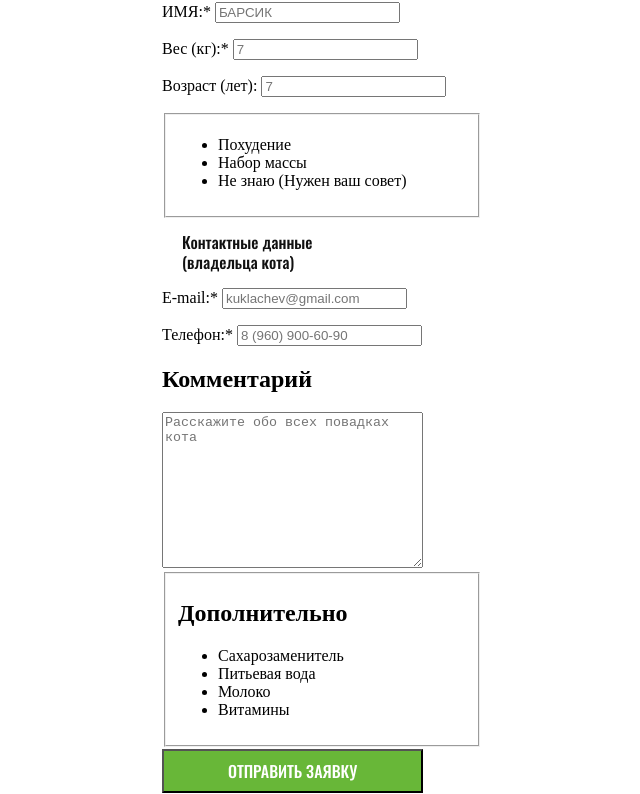
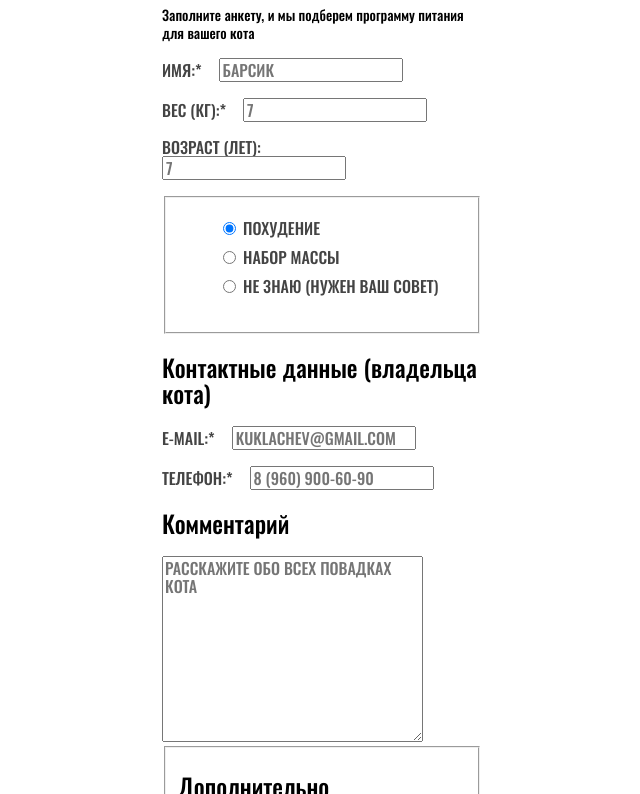
Before and after one commit to htmlacademy-adaptive/2379901-cat-energy-1, a plain HTML site: page source/form.html in a window 1280 px wide. Shown: the part 391-1185 px from the top of the page, without its empty margins (318-958 px from the left). Drawn offline with nearby package versions, Linux system fonts and the light colour scheme; files that its build step writes are made by us from their sources.

Commit message:
Добавляет стили страницы форм

```diff
--- a/source/form.html
+++ b/source/form.html
@@ -46,87 +46,87 @@
         <form class="form-application" action="https://echo.htmlacademy.ru/" method="post">
           <p>
             <label class="form-application__label" for="appointment-name">ИМЯ:*</label>
-            <input class="form-application__name" type="text" name="appointment-name" id="appointment-name" placeholder="БАРСИК" required>
+            <input class="form-application__name form-application" type="text" name="appointment-name" id="appointment-name" placeholder="БАРСИК" required>
           </p>
           <p>
             <label class="form-application__label" for="appointment-weight">Вес (кг):*</label>
-            <input class="form-application__weight" type="number" name="appointment-weight" id="appointment-weight" placeholder="7" required>
+            <input class="form-application__weight form-application" type="number" name="appointment-weight" id="appointment-weight" placeholder="7" required>
           </p>
           <p>
             <label class="form-application__label" for="appointment-age">Возраст (лет):</label>
-            <input class="form-application__age" type="number" name="appointment-age" id="appointment-age" placeholder="7">
+            <input class="form-application__age form-application" type="number" name="appointment-age" id="appointment-age" placeholder="7">
           </p>
         </form>
         <fieldset class="fiter-group">
           <ul class="fiter-group__list">
             <li class="fiter-group__item">
               <label class="fiter-group__control">
-                <input class="visually-hidden fiter-group__control-input" type="radio" name="purpose" checked>
+                <input class="fiter-group__control-input" type="radio" name="purpose" checked>
                 <span class="fiter-group__control-mark"></span>
                 <span class="fiter-group__control-label">Похудение</span>
               </label>
             </li>
             <li class="fiter-group__item">
               <label class="fiter-group__control">
-                <input class="visually-hidden fiter-group__control-input" type="radio" name="purpose">
+                <input class="fiter-group__control-input" type="radio" name="purpose">
                 <span class="fiter-group__control-mark"></span>
                 <span class="fiter-group__control-label">Набор массы</span>
               </label>
             </li>
             <li class="fiter-group__item">
               <label class="fiter-group__control">
-                <input class="visually-hidden fiter-group__control-input" type="radio" name="purpose">
+                <input class="fiter-group__control-input" type="radio" name="purpose">
                 <span class="fiter-group__control-mark"></span>
                 <span class="fiter-group__control-label">Не знаю (Нужен ваш совет)</span>
               </label>
             </li>
           </ul>
         </fieldset>
-        <div class="contacts">
-          <h2 class="contacts__title">Контактные данные (владельца кота)</h2>
-          <form class="contacts__form" action="https://echo.htmlacademy.ru/" method="post">
+        <div class="main-contacts">
+          <h2 class="main-contacts__title main-title">Контактные данные (владельца кота)</h2>
+          <form class="main-contacts__form" action="https://echo.htmlacademy.ru/" method="post">
             <p>
-              <label class="contacts__label" for="appointment-email">E-mail:*</label>
-              <input class="contacts__email" type="email" name="appointment-email" id="appointment-email" placeholder="kuklachev@gmail.com" required>
+              <label class="main-contacts__label" for="appointment-email">E-mail:*</label>
+              <input class="main-contacts__email main-contacts__input" type="email" name="appointment-email" id="appointment-email" placeholder="kuklachev@gmail.com" required>
             </p>
             <p>
-              <label class="contacts__label" for="appointment-phone">Телефон:*</label>
-              <input class="contacts__phone" type="tel" name="appointment-phone" id="appointment-phone" placeholder="8 (960) 900-60-90" required>
+              <label class="main-contacts__label" for="appointment-phone">Телефон:*</label>
+              <input class="main-contacts__phone main-contacts__input" type="tel" name="appointment-phone" id="appointment-phone" placeholder="8 (960) 900-60-90" required>
             </p>
           </form>
           <div class="comment">
-            <h2 class="comment__title">Комментарий</h2>
+            <h2 class="comment__title main-title">Комментарий</h2>
             <label class="visually-hidden" for="appointment-comment">Ваш комментарий</label>
-            <textarea class="comment__input" name="appointment-comment" id="appointment-comment" placeholder="Расскажите обо всех повадках кота" cols="30" rows="10"></textarea>
+            <textarea class="comment__input main-contacts__input" name="appointment-comment" id="appointment-comment" placeholder="Расскажите обо всех повадках кота" cols="30" rows="10"></textarea>
           </div>
         </div>
         <fieldset class="fiter-group">
-          <h2 class="fiter-group__title">Дополнительно</h2>
+          <h2 class="fiter-group__title main-title">Дополнительно</h2>
           <ul class="fiter-group__list">
             <li class="fiter-group__item">
               <label class="fiter-group__control">
-                <input class="visually-hidden fiter-group__control-input" type="checkbox" name="sweetener" checked>
+                <input class="fiter-group__control-input" type="checkbox" name="sweetener" checked>
                 <span class="fiter-group__control-mark"></span>
                 <span class="fiter-group__control-label">Cахарозаменитель</span>
               </label>
             </li>
             <li class="fiter-group__item">
               <label class="fiter-group__control">
-                <input class="visually-hidden fiter-group__control-input" type="checkbox" name="water">
+                <input class="fiter-group__control-input" type="checkbox" name="water">
                 <span class="fiter-group__control-mark"></span>
                 <span class="fiter-group__control-label">Питьевая вода</span>
               </label>
             </li>
             <li class="fiter-group__item">
               <label class="fiter-group__control">
-                <input class="visually-hidden fiter-group__control-input" type="checkbox" name="milk">
+                <input class="fiter-group__control-input" type="checkbox" name="milk">
                 <span class="fiter-group__control-mark"></span>
                 <span class="fiter-group__control-label">Молоко</span>
               </label>
             </li>
             <li class="fiter-group__item">
               <label class="fiter-group__control">
-                <input class="visually-hidden fiter-group__control-input" type="checkbox" name="vitamins">
+                <input class="fiter-group__control-input" type="checkbox" name="vitamins">
                 <span class="fiter-group__control-mark"></span>
                 <span class="fiter-group__control-label">Витамины</span>
               </label>
@@ -135,6 +135,14 @@
         </fieldset>
         <button class="button button--green" type="submit">Отправить заявку</button>
         <p class="form__description">* — Обязательные поля</p>
+      </div>
+    </section>
+    <section class="contacts">
+      <h2 class="visually-hidden">Сотрудничество с нами</h2>
+      <div class="contacts__wrapper">
+        <h3 class="contacts__title">Приглашаем к сотрудничеству дилеров!</h3>
+        <p class="contacts__adress">ул. Большая Конюшенная, д. 19/8 Санкт-Петербург</p>
+        <img class="contacts__map" src="img/location.jpg" width="320" height="362" alt="Карта с меткой расположения">
       </div>
     </section>
   </main>
--- a/source/sass/blocks/button.scss
+++ b/source/sass/blocks/button.scss
@@ -1,5 +1,5 @@
 .button {
-  font-family: Oswald;
+  font-family: "Oswald";
   font-size: 16px;
   font-weight: 400;
   line-height: 20px;
@@ -8,6 +8,7 @@
   margin-top: 2px;
   margin-bottom: 20px;
   color: #ffffff;
+  display: block;
   text-decoration: none;
   text-transform: uppercase;
   &--green {
--- a/source/sass/blocks/contacts.scss
+++ b/source/sass/blocks/contacts.scss
@@ -1,6 +1,7 @@
 .contacts__wrapper {
   display: flex;
   flex-wrap: wrap;
+  margin: 26px 20px;
 }
 
 .contacts__title {
@@ -11,7 +12,6 @@
   text-align: left;
   color: #111111;
   width: 140px;
-  padding-left: 20px;
 }
 
 .contacts__adress {
--- /dev/null
+++ b/source/sass/blocks/fiter-group.scss
@@ -0,0 +1,17 @@
+.fiter-group__list {
+  list-style-type: none;
+}
+
+.fiter-group__control-label {
+  font-family: "Oswald";
+  font-size: 16px;
+  font-weight: 400;
+  line-height: 18px;
+  text-align: left;
+  color: #444444;
+  text-transform: uppercase;
+}
+
+.fiter-group__control-input {
+  margin-bottom: 13px;
+}
--- /dev/null
+++ b/source/sass/blocks/form.scss
@@ -0,0 +1,31 @@
+.form__title {
+  font-family: "Oswald";
+  font-size: 36px;
+  font-weight: 400;
+  line-height: 36px;
+  text-align: left;
+  color: #000000;
+  padding-top: 27px;
+  text-align: center;
+}
+
+.form__description {
+  font-family: "Oswald";
+  font-size: 14px;
+  font-weight: 400;
+  line-height: 18px;
+  text-align: left;
+  color: #000000;
+}
+
+.form-application__label,
+.form-application {
+  font-family: "Oswald";
+  font-size: 16px;
+  font-weight: 400;
+  line-height: 18px;
+  text-align: left;
+  color: #444444;
+  text-transform: uppercase;
+  margin-right: 13px;
+}
--- /dev/null
+++ b/source/sass/blocks/main-contacts.scss
@@ -0,0 +1,11 @@
+.main-contacts__label,
+.main-contacts__input {
+  font-family: "Oswald";
+  font-size: 16px;
+  font-weight: 400;
+  line-height: 18px;
+  text-align: left;
+  color: #444444;
+  text-transform: uppercase;
+  margin-right: 13px;
+}
--- /dev/null
+++ b/source/sass/blocks/main-footer.scss
@@ -0,0 +1,12 @@
+.main-footer__wrapper {
+  display: block;
+  margin: 0 auto;
+}
+
+.social__list {
+  list-style-type: none;
+}
+
+.main-footer__image {
+  margin-top: 40px;
+}
--- /dev/null
+++ b/source/sass/blocks/main-title.scss
@@ -0,0 +1,8 @@
+.main-title {
+  font-family: "Oswald";
+  font-size: 24px;
+  font-weight: 400;
+  line-height: 26px;
+  text-align: left;
+  color: #000000;
+}
--- a/source/sass/blocks/work.scss
+++ b/source/sass/blocks/work.scss
@@ -4,6 +4,14 @@
   list-style-type: none;
 }
 
+.work__item {
+  display: grid;
+  grid-template-columns: repeat(2, 50px);
+  gap: 20px;
+}
+
 .work__text {
+  width: 200px;
   margin-bottom: 24px;
+  margin-left: 20px;
 }
--- a/source/sass/style.scss
+++ b/source/sass/style.scss
@@ -43,4 +43,9 @@
 @import "./blocks/description.scss";
 @import "./blocks/example.scss";
 @import "./blocks/work.scss";
-@import "./blocks/contacts.scss"
+@import "./blocks/contacts.scss";
+@import "./blocks/main-footer.scss";
+@import "./blocks/form.scss";
+@import "./blocks/fiter-group.scss";
+@import "./blocks/main-title.scss";
+@import "./blocks/main-contacts.scss";
```
Also changed, not shown: source/index.html (+4 -0 lines), source/img/work1.jpg (added), source/img/work2.jpg (added), source/img/work3.jpg (added), source/img/work4.jpg (added).
